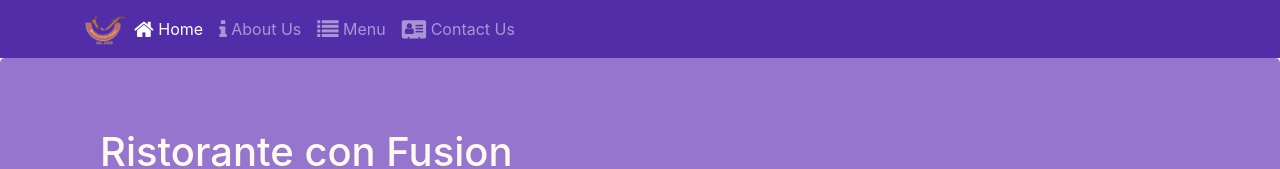
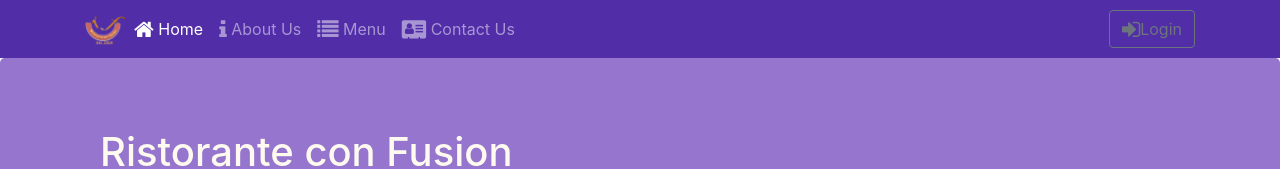
Before and after one commit to anirudhk29/React_ex, a React (Create React App) app: page /home in a window 1280 px wide. Shown: the top 169 px of the page. Built offline with nearby package versions, Linux system fonts and the light colour scheme.

Commit message:
Uncontrolled Form

```diff
--- a/src/components/HeaderComponent.js
+++ b/src/components/HeaderComponent.js
@@ -1,5 +1,5 @@
 import React, { Component } from 'react';
-import { Nav, Navbar , NavbarBrand, NavbarToggler, Collapse, NavItem, Jumbotron } from 'reactstrap';
+import { Nav, Navbar , NavbarBrand, NavbarToggler, Collapse, NavItem, Jumbotron, Button, Modal, ModalHeader, ModalBody, Form, FormGroup, Input ,Label } from 'reactstrap';
 import { NavLink } from 'react-router-dom';
 
 class Header extends Component {
@@ -7,13 +7,26 @@
     super(props);
     this.toggleNav = this.toggleNav.bind(this);
     this.state = {
-      isNavOpen: false
+      isNavOpen: false,
+      isModalOpen: false
     };
+    this.toggleModal = this.toggleModal.bind(this);
+    this.handleLogin = this.handleLogin.bind(this);
   }
   toggleNav() {
     this.setState({
       isNavOpen : !this.state.isNavOpen
     });
+  }
+  toggleModal() {
+    this.setState({
+      isModalOpen: !this.state.isModalOpen
+    });
+  }
+  handleLogin (event) {
+    this.toggleModal();
+    alert("Username: " + this.username.value + " Password: " + this.password.value + " Remember: " + this.remember.checked);
+    event.preventDefault();
   }
   render () {
     return(
@@ -37,6 +50,13 @@
                 <NavLink className="nav-link" to="/contactus"><span className="fa fa-address-card fa-lg"></span> Contact Us</NavLink>
               </NavItem>
               </Nav>
+              <Nav className="ml-auto" nav>
+                <NavItem>
+                  <Button outline onClick={this.toggleModal}>
+                    <span className="fa fa-sign-in fa-lg"></span>Login
+                  </Button>
+                </NavItem>
+              </Nav>
             </Collapse>
         </div>
       </Navbar>
@@ -50,6 +70,27 @@
           </div>
         </div>
       </Jumbotron>
+      <Modal isOpen={this.state.isModalOpen} toggle={this.toggleModal}>
+        <ModalHeader toggle={this.toggleModal} >Login</ModalHeader>
+        <ModalBody>
+          <Form onSubmit={this.handleLogin}>
+            <FormGroup>
+              <Label htmlFor="username">Username</Label>
+              <Input type="text" id="username" name="username" innerRef={(input) => this.username=input} />
+            </FormGroup>
+            <FormGroup>
+              <Label htmlFor="password">Password</Label>
+              <Input type="password" id="password" name="password" innerRef={(input) => this.password=input} />
+            </FormGroup>
+            <FormGroup check>
+              <Label check>
+                <Input type="checkbox" name="remember" innerRef={(input) => this.remember=input} />Remember me
+              </Label>
+            </FormGroup>
+            <Button type="submit" value="submit" color="primary">Login</Button>
+          </Form>
+        </ModalBody>
+      </Modal>
       </>
     );
   }
```
